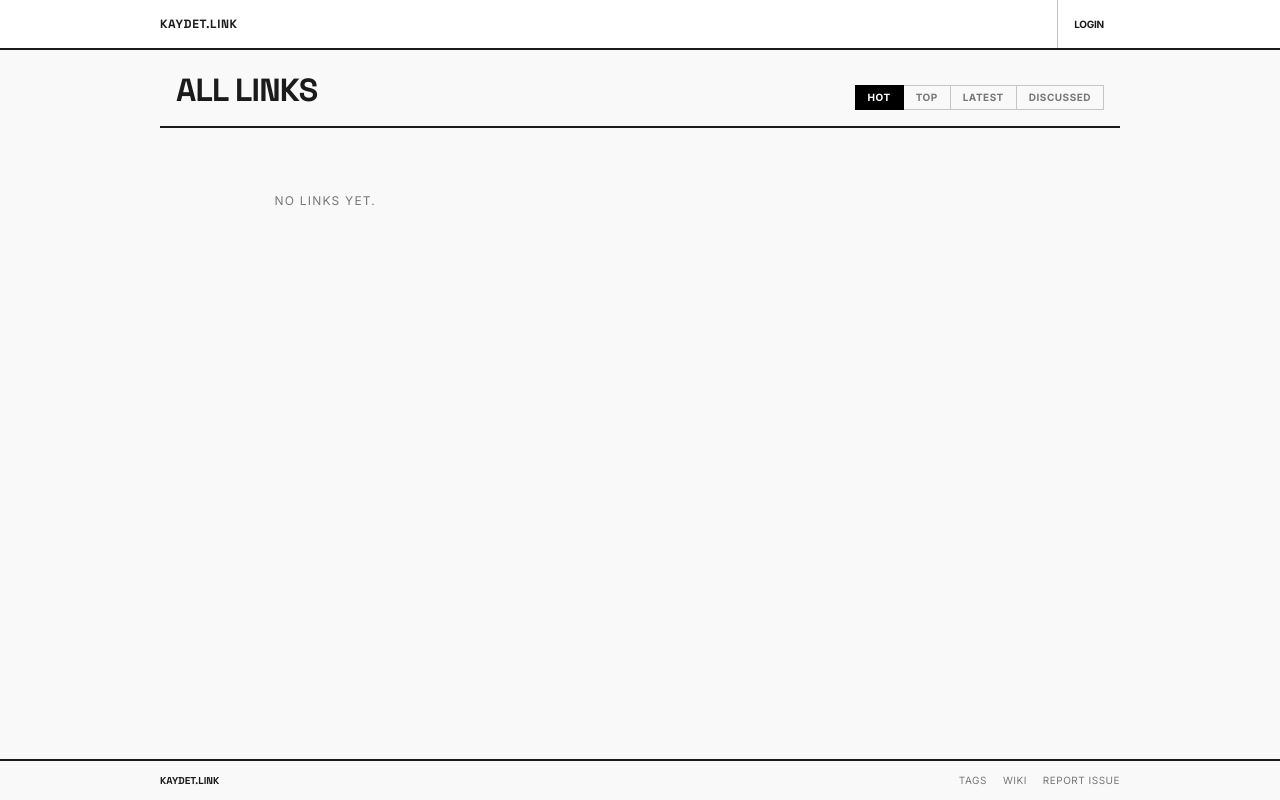
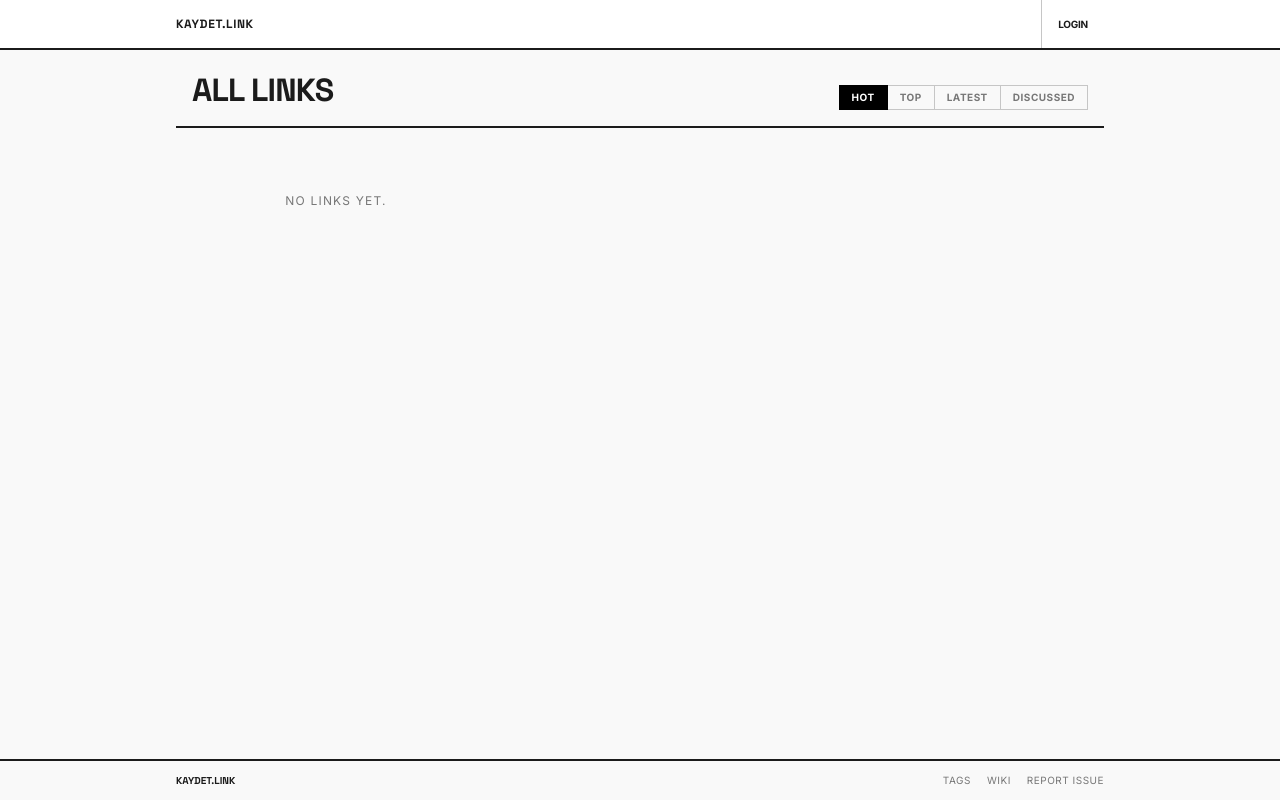
Before and after one commit to miratcan/kaydet.link, a Django app: page / in a window 1280 px wide. Run offline with Django 5.2, Linux system fonts and the light colour scheme; data that the repository does not hold is empty.

Commit message:
Revert wrapper padding to gap-lg
Co-Authored-By: Claude Opus 4.6 (1M context) <noreply@anthropic.com>

```diff
--- a/core/static/css/style.css
+++ b/core/static/css/style.css
@@ -85,7 +85,7 @@ a:hover {
 .wrapper {
   max-width: var(--wrapper-max);
   margin-inline: auto;
-  padding-inline: 0;
+  padding-inline: var(--gap-lg);
 }
 
 /* header */
@@ -102,7 +102,6 @@ body > header nav {
   align-items: center;
   justify-content: space-between;
   height: 48px;
-  padding-inline: var(--gap-lg);
 }
 
 body > header .brand {
```
